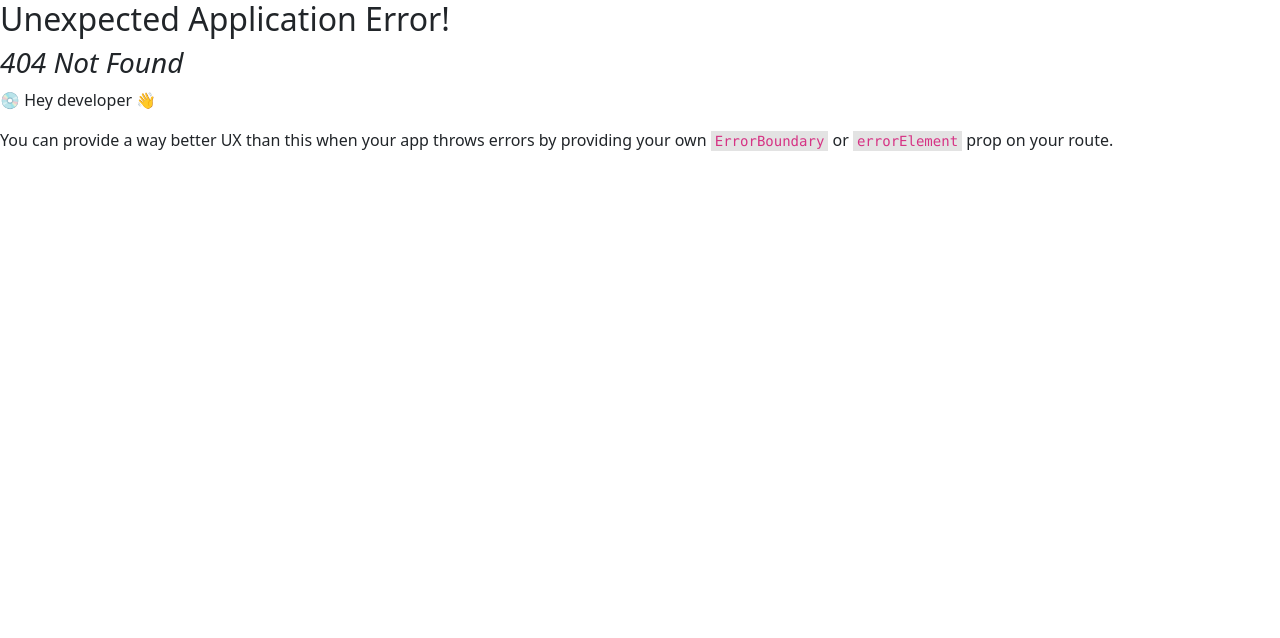
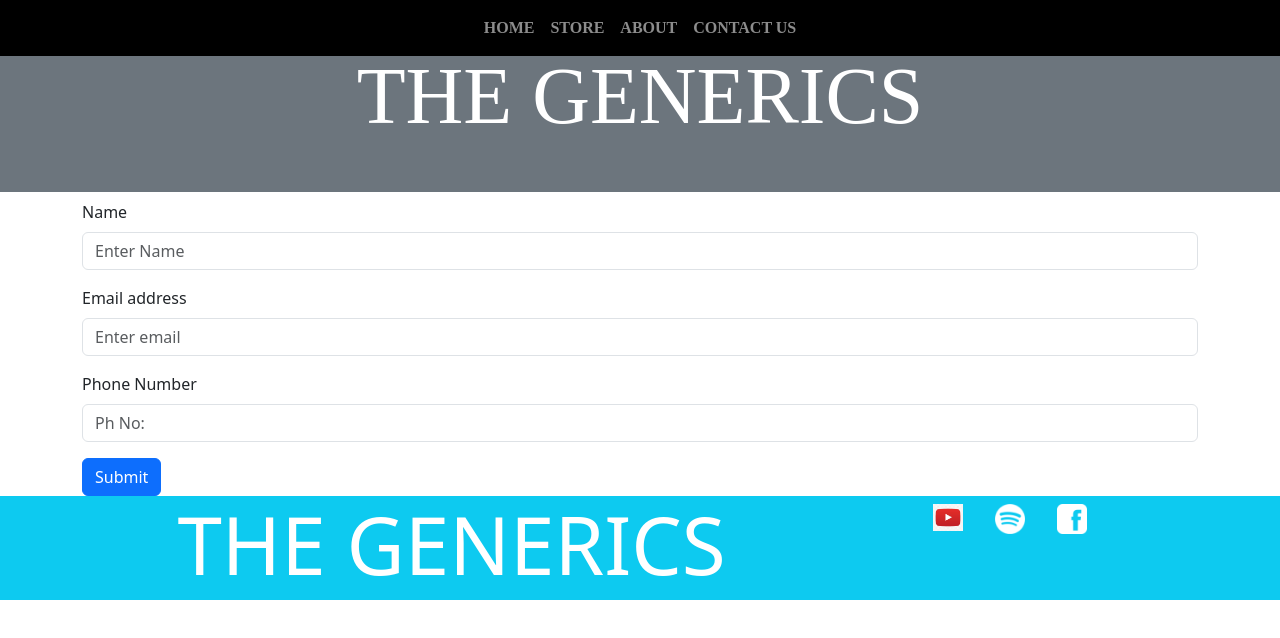
Before and after one commit to PREM-KUMAR-D/ecommerce-app, a React (Create React App) app: page /contact-us in a window 1280 px wide. Before the commit this address had no page. Shown: the top 638 px of the page. Built offline with nearby package versions, Linux system fonts and the light colour scheme; no server answers.

Commit message:
contact us page added

```diff
--- a/src/App.js
+++ b/src/App.js
@@ -1,9 +1,10 @@
-import React,{useState} from "react";
+import React from "react";
 import { createBrowserRouter , RouterProvider} from "react-router-dom";
 
 import AboutUs from "./pages/AboutUs/AboutUs";
 import Store from "./pages/Store/Store";
 import Home from "./pages/Home/Home";
+import ContactUs from "./pages/ContactUs/ContactUs";
 
 import './App.css';
 import 'bootstrap/dist/css/bootstrap.min.css';
@@ -13,6 +14,7 @@ const router = createBrowserRouter([
   {path: '/about', element: <AboutUs/> },
   {path: '/store', element:<Store/>},
   {path: "/home", element: <Home /> },
+  {path:'/contact-us',element: <ContactUs/>},
 
 ]
 )
--- a/src/Components/NavBar/NavBar.js
+++ b/src/Components/NavBar/NavBar.js
@@ -18,6 +18,7 @@ const NavBar = (props) => {
           <Nav.Link href="/home" >HOME</Nav.Link>
           <Nav.Link href="/store">STORE</Nav.Link>
           <Nav.Link href="/about">ABOUT</Nav.Link>
+          <Nav.Link href="/contact-us">CONTACT US</Nav.Link>
         </Nav>
         {!props.disableCart && (
         <div className="d-flex align-items-center">
--- /dev/null
+++ b/src/pages/ContactUs/ContactUs.js
@@ -0,0 +1,77 @@
+import React from "react";
+import Header from "../../Components/Header/Header";
+import Footer from "../../Components/Footer/Footer";
+import 'bootstrap/dist/css/bootstrap.min.css';
+import { Form, Button, Container } from "react-bootstrap";
+
+const ContactUs = (props) => {
+
+    const fireBaseUrl = process.env.REACT_APP_FIRE_BASE_URL;
+
+    const formSubmitHandler = async (event)=>{
+        event.preventDefault();
+
+        const contactUs = {
+            name: event.target.formName.value,
+            email: event.target.formEmail.value,
+            phone: event.target.formPhone.value
+        }
+
+
+        const res = await fetch(`${fireBaseUrl}/contact-us.json`,{
+            method:'POST',
+            body: JSON.stringify(contactUs),
+            headers:{
+              'Content-type': 'application/json'
+            }
+          })
+
+
+    }
+
+
+    return (
+        <>
+
+            <Header disableCart={true} headerButtonEnabled={false} />
+
+            <Container>
+
+                <Form onSubmit={formSubmitHandler}>
+                    <Form.Group className="mb-3" controlId="formName">
+                        <Form.Label>Name</Form.Label>
+                        <Form.Control type="text" placeholder="Enter Name" />
+
+                    </Form.Group>
+
+
+                    <Form.Group className="mb-3" controlId="formEmail">
+                        <Form.Label>Email address</Form.Label>
+                        <Form.Control type="email" placeholder="Enter email" />
+
+                    </Form.Group>
+
+                    <Form.Group className="mb-3" controlId="formPhone">
+                        <Form.Label>Phone Number</Form.Label>
+                        <Form.Control type="tel" placeholder="Ph No:" />
+                    </Form.Group>
+
+                    <Button variant="primary" type="submit">
+                        Submit
+                    </Button>
+                </Form>
+
+
+
+            </Container>
+
+
+
+            <Footer enableSocials={true} />
+
+        </>
+
+    )
+}
+
+export default ContactUs;
```
Also changed, not shown: 1 other file (tests, documents, lock files or other folders).
